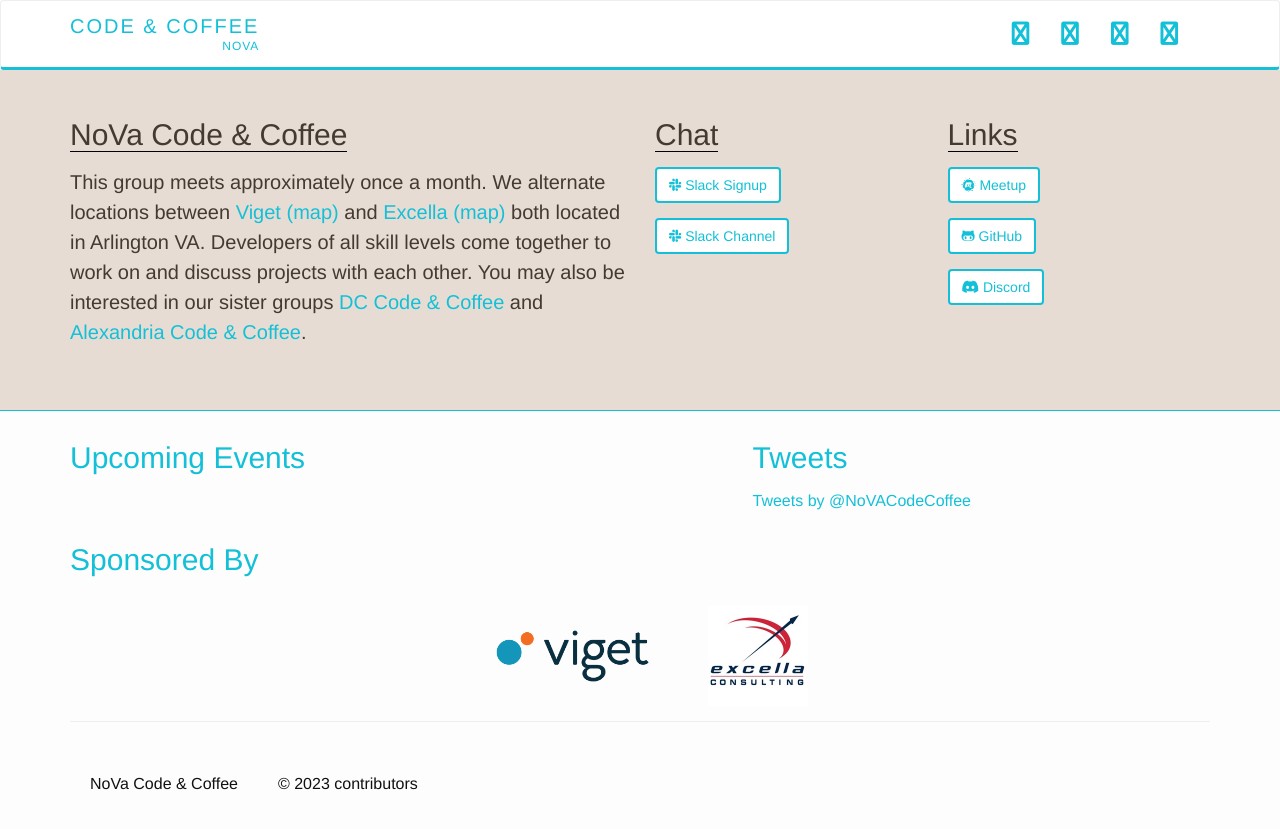
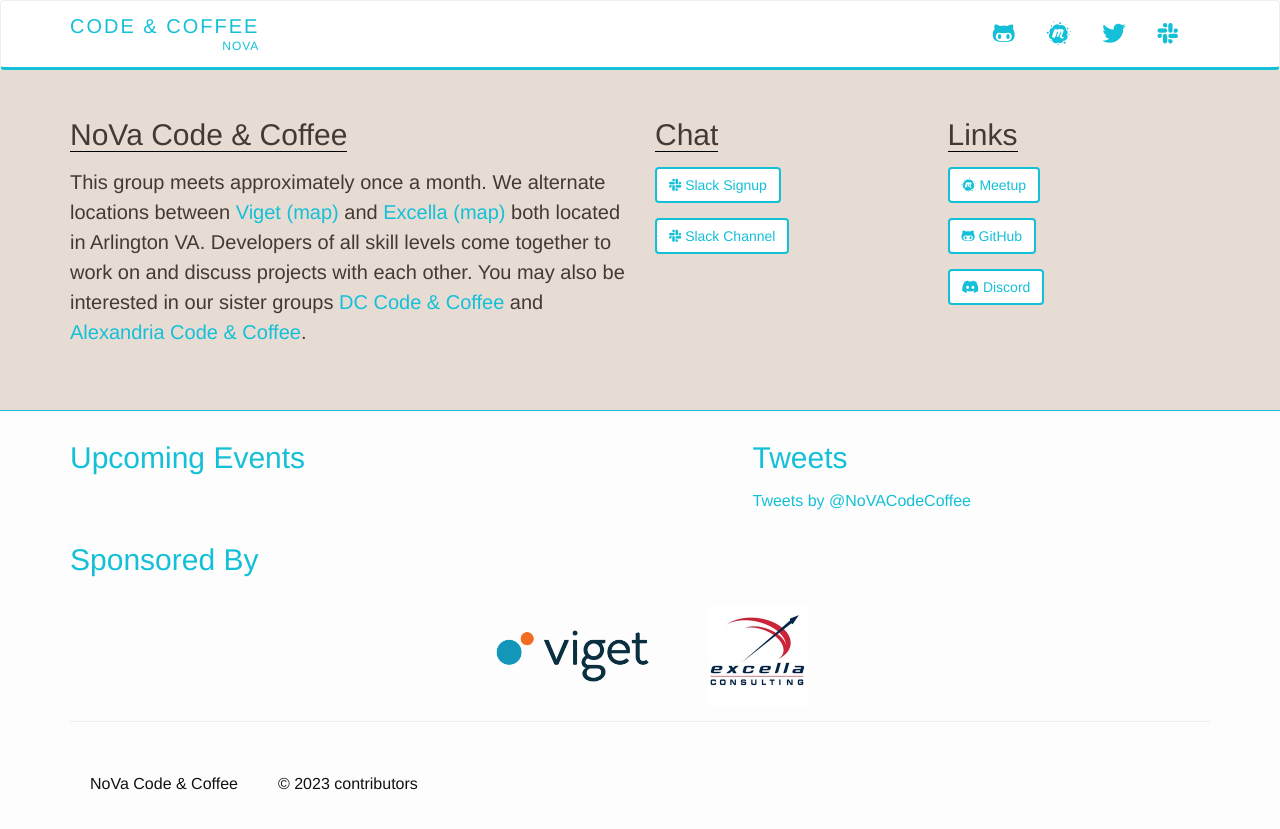
Before and after one commit to NoVACodeCoffee/novacodecoffee.github.io, a Jekyll site: the page built from index.html, in a window 1280 px wide. Shown: the top 829 px of the page. Built offline with Jekyll 4.4.1, drawn with Linux system fonts in a browser that asks for light colours; nearby versions of some CDN libraries; comment, search, counter and statistics services are not loaded.

Commit message:
font awesome icons fix

```diff
--- a/_includes/navbar.html
+++ b/_includes/navbar.html
@@ -14,10 +14,10 @@
     </div>
     <div id="navbar" class="navbar-collapse collapse">
       <ul class="nav navbar-nav pull-right">
-        <li><a class="" href="https://github.com/NoVACodeCoffee" role="button"><i class="fa fa-github-alt"></i></a></li>
-        <li><a class="" href="http://www.meetup.com/NoVA-Code-Coffee" role="button"><i class="fa fa-meetup"></i></a></li>
-        <li><a class="" href="http://www.twitter.com/novacodecoffee" role="button"><i class="fa fa-twitter"></i></a></li>
-        <li><a class="" href="https://dctech.slack.com/messages/nova-code-coffee/" role="button"><i class="fa fa-slack"></i></a></li>
+        <li><a class="" href="https://github.com/NoVACodeCoffee" role="button"><i class="fab fa-github-alt"></i></a></li>
+        <li><a class="" href="http://www.meetup.com/NoVA-Code-Coffee" role="button"><i class="fab fa-meetup"></i></a></li>
+        <li><a class="" href="http://www.twitter.com/novacodecoffee" role="button"><i class="fab fa-twitter"></i></a></li>
+        <li><a class="" href="https://dctech.slack.com/messages/nova-code-coffee/" role="button"><i class="fab fa-slack"></i></a></li>
       </ul>
     </div>
   </div>
```
